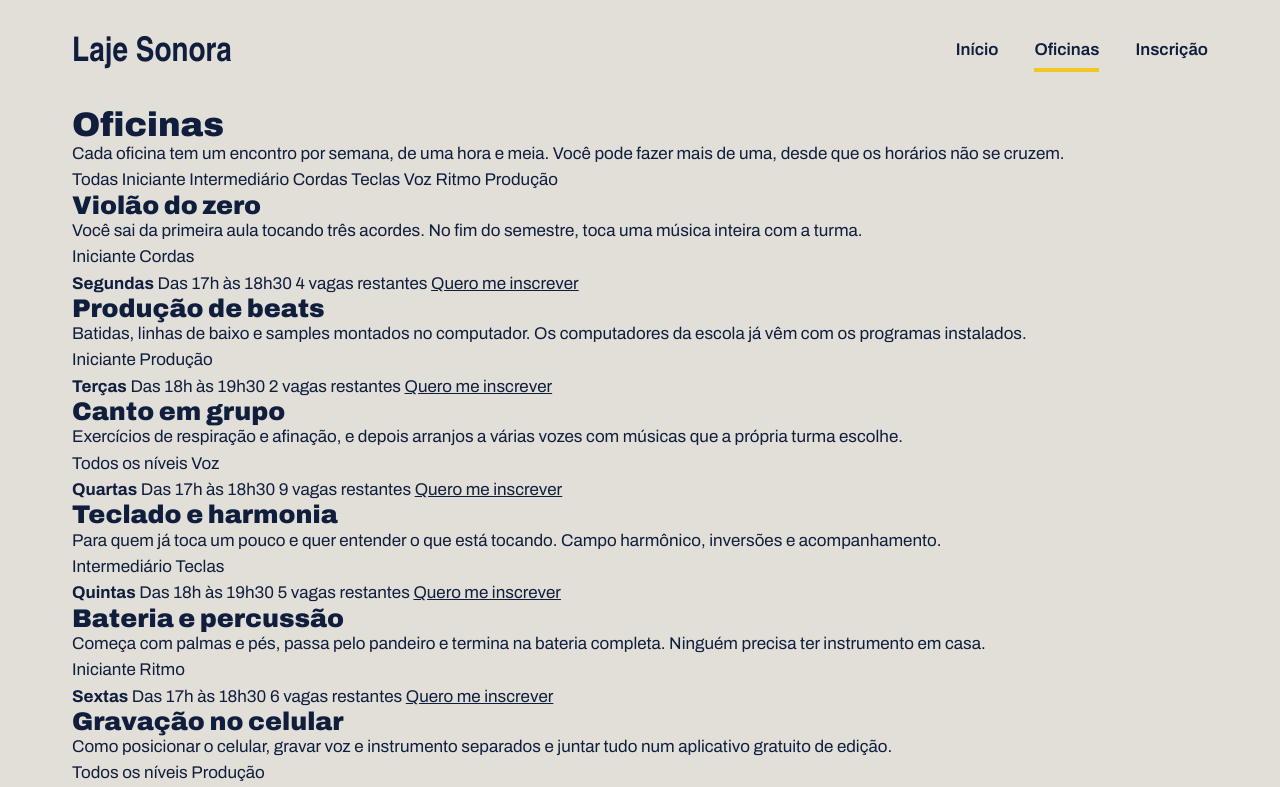
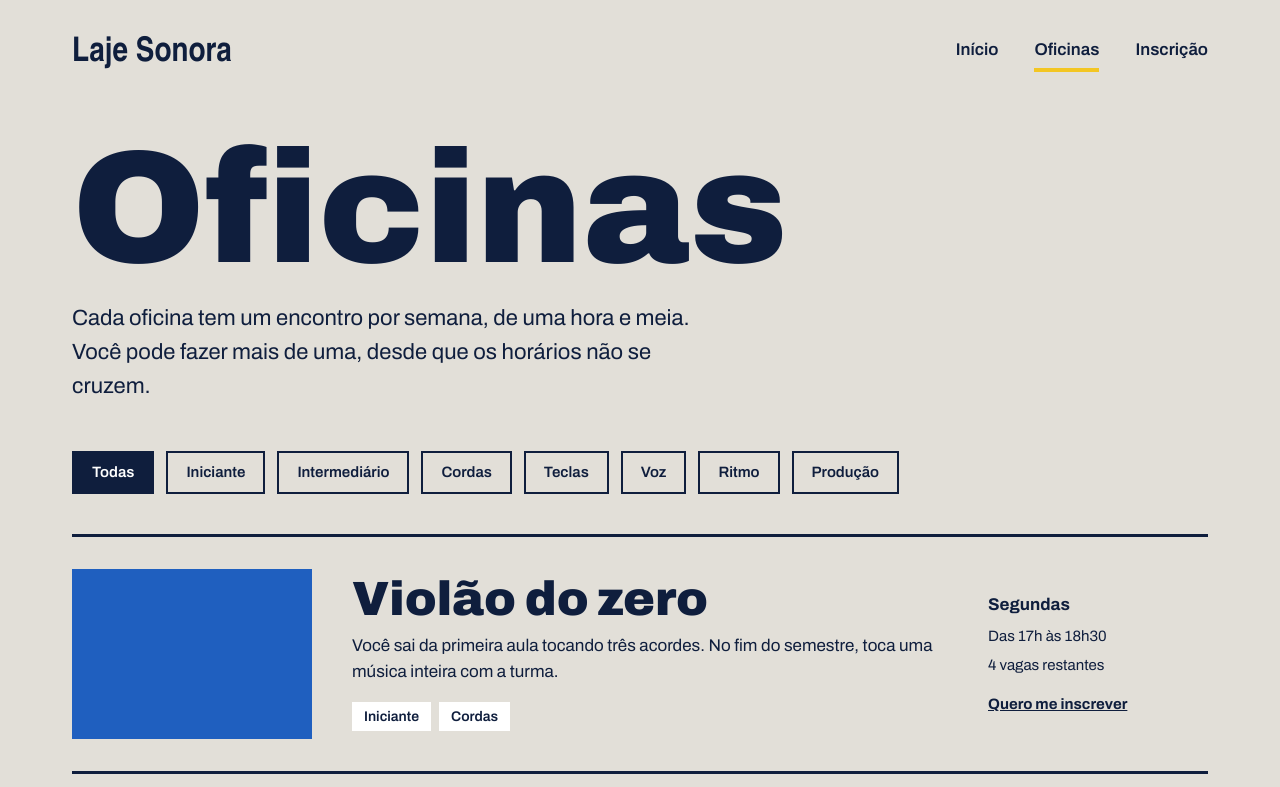
Before and after one commit to adryelleysousa2019-alt/laje_sonora, a plain HTML site: page oficinas.html in a window 1280 px wide. Shown: the top 787 px of the page. Drawn offline with Linux system fonts and the light colour scheme; a web font is replaced by a local one.

Commit message:
Página de oficinas pronta

```diff
--- a/oficinas.css
+++ b/oficinas.css
@@ -234,3 +234,91 @@ h1, h2, h3 {
     color: var(--fita);
     margin-bottom: 12px;
 }
+
+.titulo-pagina {
+  font-size: 160px;
+  margin-top: 24px;
+}
+
+.subtitulo-pagina {
+  font-size: 22px;
+  max-width: 640px;
+  margin-top: 16px;
+}
+
+.filtros {
+  margin-top: 48px;
+  display: flex;
+  flex-wrap: wrap;
+  gap: 12px;
+}
+
+.filtro {
+  border: 2px solid var(--tinta);
+  padding: 8px 18px;
+  font-weight: 600;
+  font-size: 15px;
+}
+
+.filtro.ativo {
+  background-color: var(--tinta);
+  color: var(--branco);
+}
+
+.lista {
+  margin-top: 40px;
+}
+
+.oficina {
+  padding-top: 32px;
+  padding-bottom: 32px;
+  border-top: 3px solid var(--tinta);
+  display: flex;
+  align-items: center;
+  gap: 40px;
+}
+
+.oficina .foto {
+  width: 240px;
+  height: 170px;
+  flex-shrink: 0;
+}
+
+.oficina-texto {
+  flex: 1;
+}
+
+.oficina h2 {
+  font-size: 48px;
+  margin-bottom: 10px;
+}
+
+.etiquetas {
+  margin-top: 16px;
+  display: flex;
+  gap: 8px;
+}
+
+.etiqueta {
+  background-color: var(--branco);
+  padding: 4px 12px;
+  font-size: 14px;
+  font-weight: 600;
+}
+
+.oficina-detalhes {
+  width: 220px;
+  font-size: 15px;
+  display: flex;
+  flex-direction: column;
+  gap: 6px;
+}
+
+.oficina-detalhes strong {
+  font-size: 17px;
+}
+
+.oficina-detalhes a {
+  margin-top: 10px;
+  font-weight: 700;
+}
```
